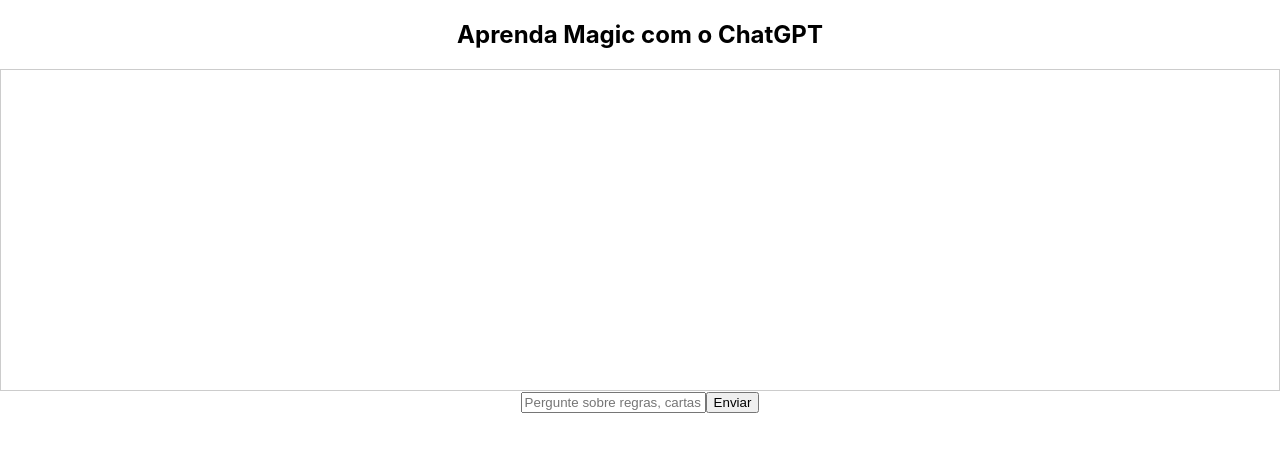
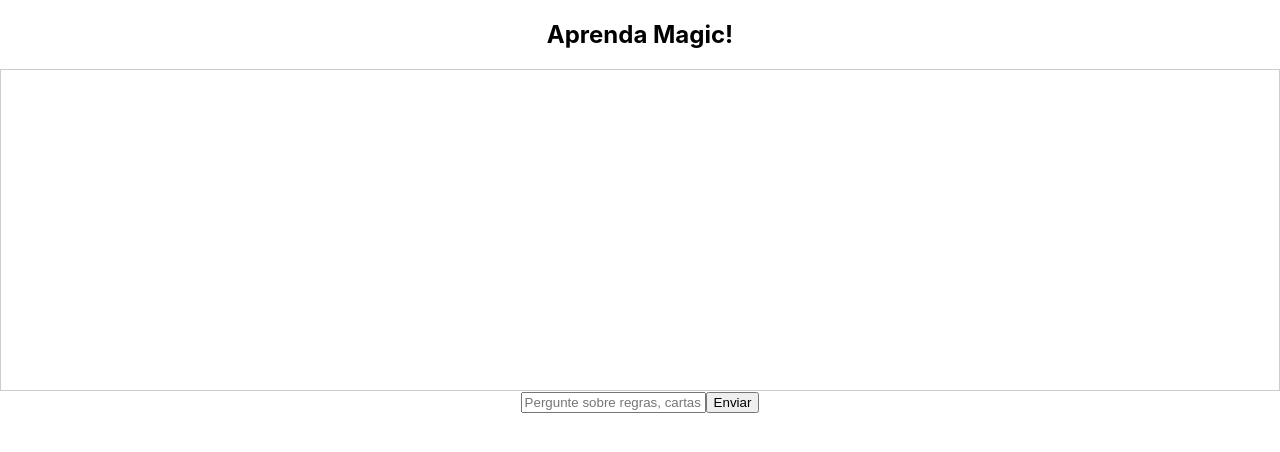
Before and after one commit to josephonfire/finalprojectb4f, a React (Create React App) app in the folder client/src/: page / in a window 1280 px wide. Shown: the top 452 px of the page. Built offline with nearby package versions, Linux system fonts and the light colour scheme; the HTML template or start-up script is replaced by a standard one.

Commit message:
Chatbot fixes 2

```diff
--- a/client/src/components/ChatBot.jsx
+++ b/client/src/components/ChatBot.jsx
@@ -24,7 +24,7 @@
 
   return (
     <div>
-      <h2>Aprenda Magic com o ChatGPT</h2>
+      <h2>Aprenda Magic!</h2>
       <div style={{ height: 300, overflowY: 'auto', border: '1px solid #ccc', padding: 10 }}>
         {messages.map((msg, idx) => (
           <div key={idx} style={{ textAlign: msg.sender === 'user' ? 'right' : 'left' }}>
```
Also changed, not shown: 1 other file (tests, documents, lock files or other folders).
